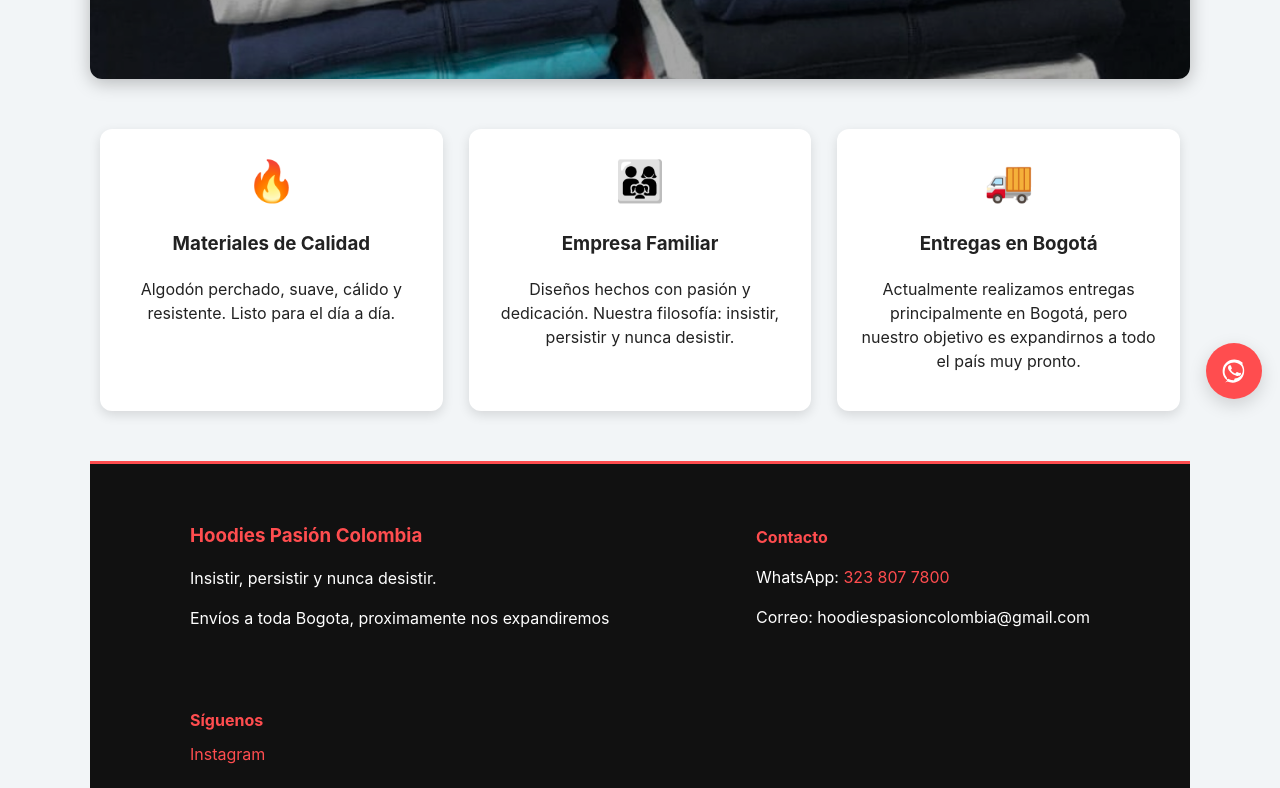
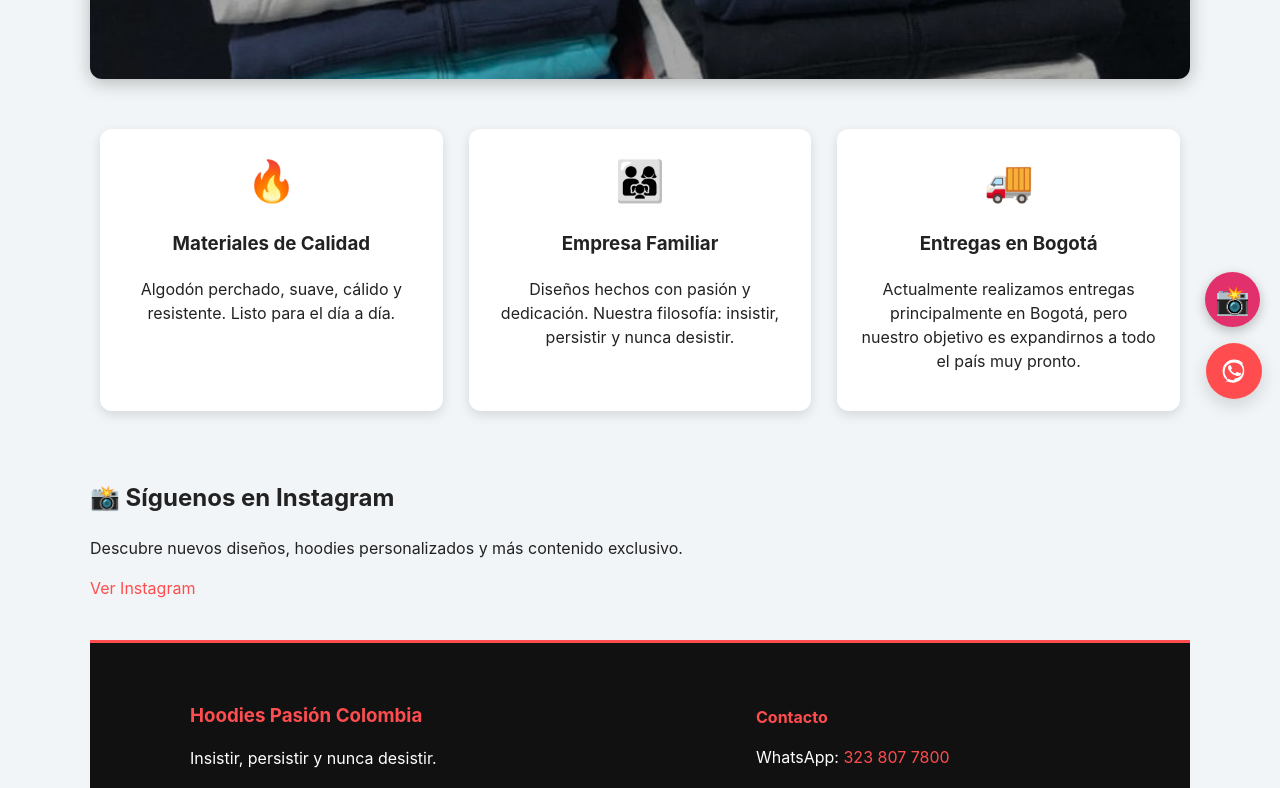
Before and after one commit to SamuelR4884/hoodies-pasion-colombia, a React (Vite) app: page / in a window 1280 px wide. Shown: the part 383-1171 px from the top of the page. Built offline with nearby package versions, Linux system fonts and the light colour scheme.

Commit message:
Mejorada integración de Instagram

```diff
--- a/src/App.jsx
+++ b/src/App.jsx
@@ -8,6 +8,7 @@ import Catalog from "./pages/Catalog";
 import ProductDetail from "./pages/ProductDetail"; // asegúrate de que existe
 import FloatingWhatsApp from "./components/FloatingWhatsApp";
 import Footer from "./components/Footer";
+import FloatingInstagram from "./components/FloatingInstagram";
 
 
 export default function App() {
@@ -27,6 +28,7 @@ export default function App() {
 
       {/* Botón flotante global (se muestra en todas las páginas) */}
       <FloatingWhatsApp />
+      <FloatingInstagram />
     </div>
   );
 }
--- /dev/null
+++ b/src/components/FloatingInstagram.jsx
@@ -0,0 +1,14 @@
+import React from "react";
+
+export default function FloatingInstagram() {
+  return (
+    <a
+      href="https://www.instagram.com/hoodiespasioncolombia?utm_source=ig_web_button_share_sheet&igsh=ZDNlZDc0MzIxNw=="
+      target="_blank"
+      rel="noreferrer"
+      className="floating-instagram"
+    >
+      📸
+    </a>
+  );
+}
--- a/src/index.css
+++ b/src/index.css
@@ -377,3 +377,29 @@ button:hover, .btn:hover {
   font-size: 40px;
   margin-bottom: 12px;
 }
+
+/* ===== INSTAGRAM FLOTANTE ===== */
+
+.floating-instagram {
+  position: fixed;
+  bottom: 90px; /* arriba del WhatsApp */
+  right: 20px;
+  width: 55px;
+  height: 55px;
+  background: #E1306C;
+  color: white;
+  border-radius: 50%;
+  display: flex;
+  align-items: center;
+  justify-content: center;
+  text-decoration: none;
+  font-size: 28px;
+  box-shadow: 0 4px 12px rgba(0,0,0,0.25);
+  z-index: 1000;
+  transition: 0.25s ease;
+}
+
+.floating-instagram:hover {
+  transform: scale(1.08);
+  background: #c91d5b;
+}
--- a/src/pages/Home.jsx
+++ b/src/pages/Home.jsx
@@ -7,8 +7,6 @@ export default function Home() {
 
       {/* ===================== BANNER PRINCIPAL ===================== */}
       <div className="home-banner">
-        {/* PON AQUÍ TU IMAGEN DE BANNER PRINCIPAL (1920x600 recomendado) */}
-        {/* Ejemplo: /images/banner-principal.jpg */}
         <img
           src="/images/baner-principal.jpg"
           alt="Banner principal"
@@ -18,6 +16,7 @@ export default function Home() {
         <div className="home-banner-text">
           <h1>Hoodies Pasión Colombia</h1>
           <p>Calidad, identidad y pasión en cada diseño.</p>
+
           <Link to="/catalog" className="home-button">
             Ver catálogo
           </Link>
@@ -28,35 +27,60 @@ export default function Home() {
       <div className="home-features">
 
         <div className="feature-card">
-          {/* ÍCONO 1 (puedes cambiarlo luego por una imagen si quieres) */}
           <div className="feature-icon">🔥</div>
+
           <h3>Materiales de Calidad</h3>
+
           <p>
-            Algodón perchado, suave, cálido y resistente. Listo para el día a día.
+            Algodón perchado, suave, cálido y resistente.
+            Listo para el día a día.
           </p>
         </div>
 
         <div className="feature-card">
-          {/* ÍCONO 2 */}
           <div className="feature-icon">👨‍👩‍👧</div>
+
           <h3>Empresa Familiar</h3>
+
           <p>
-            Diseños hechos con pasión y dedicación. Nuestra filosofía: insistir, persistir y nunca desistir.
+            Diseños hechos con pasión y dedicación.
+            Nuestra filosofía: insistir, persistir y nunca desistir.
           </p>
         </div>
 
         <div className="feature-card">
-          {/* ÍCONO 3 */}
           <div className="feature-icon">🚚</div>
+
           <h3>Entregas en Bogotá</h3>
+
           <p>
-            Actualmente realizamos entregas principalmente en Bogotá, pero nuestro objetivo
-            es expandirnos a todo el país muy pronto.
+            Actualmente realizamos entregas principalmente en Bogotá,
+            pero nuestro objetivo es expandirnos a todo el país muy pronto.
           </p>
-
         </div>
 
       </div>
+
+      {/* ===================== INSTAGRAM ===================== */}
+
+      <div className="instagram-section">
+        <h2>📸 Síguenos en Instagram</h2>
+
+        <p>
+          Descubre nuevos diseños, hoodies personalizados
+          y más contenido exclusivo.
+        </p>
+
+        <a
+          href="https://www.instagram.com/hoodiespasioncolombia?utm_source=ig_web_button_share_sheet&igsh=ZDNlZDc0MzIxNw=="
+          target="_blank"
+          rel="noreferrer"
+          className="instagram-button"
+        >
+          Ver Instagram
+        </a>
+      </div>
+
     </div>
   );
 }
```
